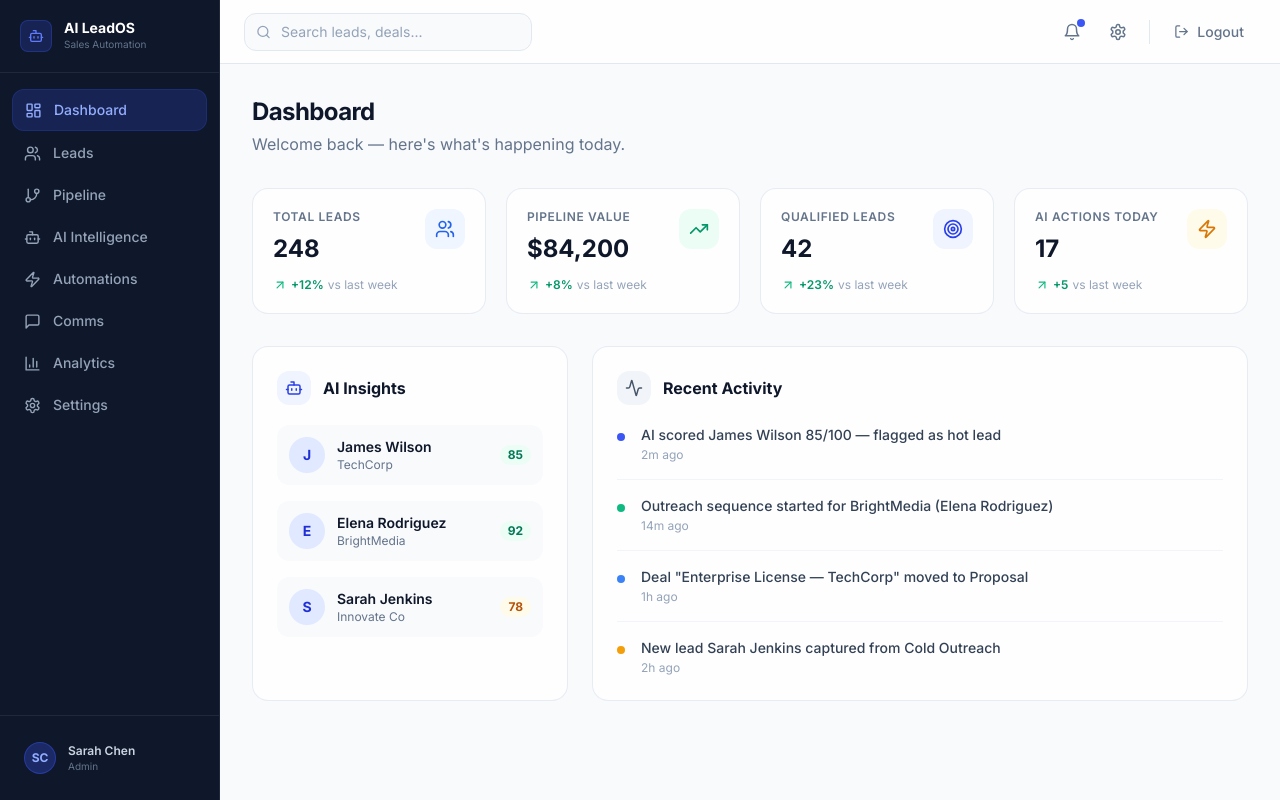
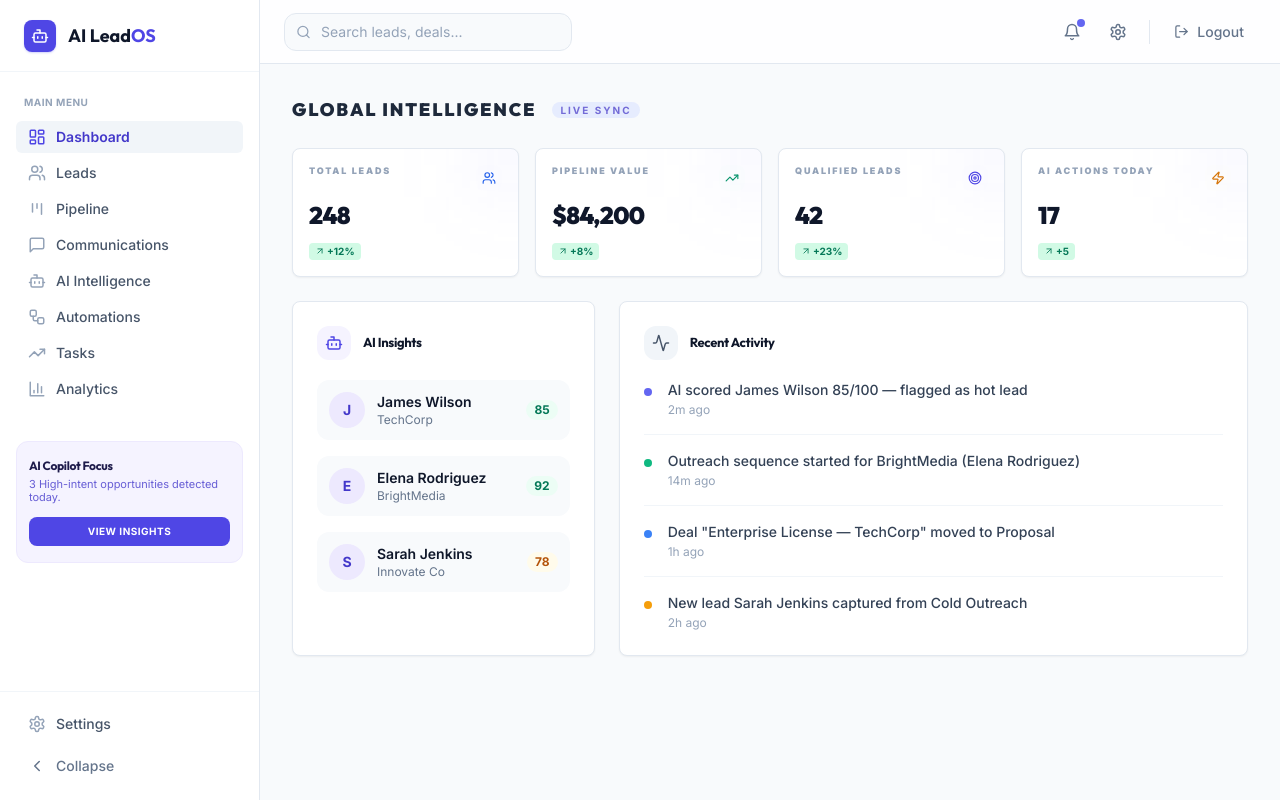
Before and after one commit to Arpan-yadav/Ai_leadOS, a Next.js app in the folder frontend/: page /dashboard in a window 1280 px wide. Built offline with nearby package versions, Linux system fonts and the light colour scheme.

Commit message:
feat: sprint 2.5 - port prototype high-fidelity styling to Next.js

```diff
--- a/frontend/app/dashboard/page.tsx
+++ b/frontend/app/dashboard/page.tsx
@@ -23,32 +23,32 @@ const recentActivities = [
 
 export default function DashboardPage() {
   return (
-    <div className="space-y-8 animate-fade-in">
+    <div className="space-y-6 pb-12 animate-fade-in">
       {/* Header */}
-      <div>
-        <h1 className="text-2xl font-bold text-slate-900 tracking-tight">Dashboard</h1>
-        <p className="text-slate-500 mt-1">Welcome back — here's what's happening today.</p>
-      </div>
+      <header className="flex items-center justify-between">
+        <div className="flex items-center gap-4">
+          <h1 className="text-lg font-black text-slate-800 uppercase tracking-widest">Global Intelligence</h1>
+          <span className="text-[10px] bg-indigo-100 text-indigo-700 font-bold px-2 py-0.5 rounded-full uppercase tracking-[0.2em] animate-pulse">Live Sync</span>
+        </div>
+      </header>
 
       {/* Stats Grid */}
-      <div className="grid grid-cols-1 sm:grid-cols-2 lg:grid-cols-4 gap-5">
+      <div className="grid grid-cols-1 md:grid-cols-2 lg:grid-cols-4 gap-4">
         {stats.map((stat) => (
-          <div key={stat.label} className="glass-card p-5 hover:shadow-md transition-shadow">
+          <div key={stat.label} className="glass-card p-4 group hover:border-brand-300 transition-all duration-300 relative overflow-hidden">
+            <div className="absolute top-0 right-0 w-24 h-24 bg-brand-500/5 blur-[40px] -translate-y-12 translate-x-12" />
             <div className="flex items-start justify-between">
-              <div>
-                <p className="text-xs font-semibold text-slate-500 uppercase tracking-wider">
-                  {stat.label}
-                </p>
-                <p className="text-2xl font-bold text-slate-900 mt-2">{stat.value}</p>
-              </div>
-              <div className={`p-2.5 rounded-xl ${stat.color}`}>
-                <stat.icon size={20} />
+              <p className="text-[9px] font-black text-slate-400 uppercase tracking-[0.2em]">{stat.label}</p>
+              <div className={`p-1.5 rounded-lg ${stat.color} bg-opacity-10`}>
+                <stat.icon size={14} className="text-current" />
               </div>
             </div>
-            <div className="flex items-center gap-1 mt-3">
-              <ArrowUpRight size={14} className="text-emerald-500" />
-              <span className="text-xs font-semibold text-emerald-600">{stat.change}</span>
-              <span className="text-xs text-slate-400">vs last week</span>
+            <p className="font-display text-2xl font-black mt-2 text-slate-900 tracking-tight">{stat.value}</p>
+            <div className="flex items-center gap-1.5 mt-3">
+              <div className={`flex items-center gap-0.5 text-[10px] font-bold px-1.5 py-0.5 rounded ${stat.change.startsWith('+') ? 'text-emerald-700 bg-emerald-100' : 'text-indigo-700 bg-indigo-100'}`}>
+                {stat.change.startsWith('+') ? <ArrowUpRight size={10} /> : <TrendingUp size={10} />}
+                {stat.change}
+              </div>
             </div>
           </div>
         ))}
--- a/frontend/app/globals.css
+++ b/frontend/app/globals.css
@@ -1,4 +1,3 @@
-@import url('https://fonts.googleapis.com/css2?family=Inter:wght@300;400;500;600;700;800&display=swap');
 @tailwind base;
 @tailwind components;
 @tailwind utilities;
@@ -10,29 +9,42 @@
   }
   * { box-sizing: border-box; }
   body {
-    @apply bg-slate-50 text-slate-900 font-sans antialiased;
+    @apply bg-slate-50 text-slate-900 font-sans antialiased text-[13px] leading-tight;
+  }
+  h1, h2, h3, h4, h5, h6 {
+    @apply font-display tracking-tight;
   }
 }
 
 @layer components {
   .glass-card {
-    @apply bg-white/80 backdrop-blur-sm border border-slate-200/80 rounded-2xl;
+    @apply bg-white border border-slate-200 shadow-sm rounded-lg;
   }
+
+  .sidebar-link {
+    @apply flex items-center gap-2.5 px-3 py-1.5 rounded-md transition-all duration-150 text-slate-600 hover:text-brand-700 hover:bg-slate-50 text-sm font-medium;
+  }
+
+  .sidebar-link.active {
+    @apply text-brand-700 bg-slate-100 font-semibold;
+  }
+
   .btn-primary {
-    @apply bg-brand-500 hover:bg-brand-600 text-white font-semibold
-           px-4 py-2.5 rounded-xl transition-all duration-200
-           shadow-lg shadow-brand-500/20 hover:shadow-brand-500/30
-           active:scale-[0.98] disabled:opacity-50 disabled:cursor-not-allowed;
+    @apply inline-flex items-center justify-center px-3.5 py-1.5 bg-brand-600 text-white text-xs font-bold rounded shadow-sm hover:bg-brand-700 transition-colors uppercase tracking-wider active:scale-[0.98];
   }
+
   .btn-secondary {
-    @apply bg-white hover:bg-slate-50 text-slate-700 font-semibold
-           px-4 py-2.5 rounded-xl border border-slate-200
-           transition-all duration-200 active:scale-[0.98];
+    @apply inline-flex items-center justify-center px-3.5 py-1.5 bg-white border border-slate-200 text-slate-700 text-xs font-bold rounded shadow-sm hover:bg-slate-50 transition-colors uppercase tracking-wider active:scale-[0.98];
   }
+
+  .badge {
+    @apply px-2 py-0.5 rounded text-[10px] font-bold uppercase tracking-wider;
+  }
+
   .input-field {
-    @apply w-full bg-slate-50 border border-slate-200 rounded-xl
-           px-4 py-3 text-slate-900 placeholder:text-slate-400
+    @apply w-full bg-slate-50 border border-slate-200 rounded-lg
+           px-4 py-2.5 text-slate-900 placeholder:text-slate-400
            focus:outline-none focus:ring-2 focus:ring-brand-500/20
-           focus:border-brand-400 transition-all duration-200;
+           focus:border-brand-400 transition-all duration-200 text-sm;
   }
 }
--- a/frontend/app/layout.tsx
+++ b/frontend/app/layout.tsx
@@ -1,8 +1,10 @@
 import type { Metadata } from 'next';
-import { Inter } from 'next/font/google';
+import { Inter, Outfit, JetBrains_Mono } from 'next/font/google';
 import './globals.css';
 
 const inter = Inter({ subsets: ['latin'], variable: '--font-inter' });
+const outfit = Outfit({ subsets: ['latin'], variable: '--font-outfit' });
+const jetbrains = JetBrains_Mono({ subsets: ['latin'], variable: '--font-jetbrains' });
 
 export const metadata: Metadata = {
   title: 'AI LeadOS — Intelligent Sales Automation',
@@ -17,7 +19,7 @@ export default function RootLayout({
   children: React.ReactNode;
 }) {
   return (
-    <html lang="en" className={inter.variable}>
+    <html lang="en" className={`${inter.variable} ${outfit.variable} ${jetbrains.variable}`}>
       <body>{children}</body>
     </html>
   );
--- a/frontend/app/leads/page.tsx
+++ b/frontend/app/leads/page.tsx
@@ -27,59 +27,59 @@ const LeadsPage = () => {
   }
 
   return (
-    <div style={{ padding: "24px" }}>
-
-      <div style={{ display: "flex", justifyContent: "space-between", marginBottom: "16px" }}>
-        <h1 style={{ fontSize: "24px", fontWeight: "bold" }}>Leads</h1>
+    <div className="space-y-6 pb-12 animate-fade-in">
+      <header className="flex items-center justify-between">
+        <div className="flex items-center gap-4">
+          <h1 className="text-lg font-black text-slate-800 uppercase tracking-widest">Lead Universe</h1>
+          <span className="text-[10px] bg-slate-100 text-slate-500 font-bold px-2 py-0.5 rounded-full uppercase tracking-[0.2em]">Multi-channel leads</span>
+        </div>
         <button
           onClick={() => setShowModal(true)}
-          style={{
-            padding: "8px 16px",
-            backgroundColor: "#2563eb",
-            color: "white",
-            border: "none",
-            borderRadius: "8px",
-            cursor: "pointer",
-            fontWeight: "500"
-          }}
+          className="btn-primary"
         >
           + Add Lead
         </button>
-      </div>
+      </header>
 
       <SearchBar onSearch={setSearch} />
 
-      <table style={{ width: "100%", borderCollapse: "collapse" }}>
+      <div className="glass-card overflow-hidden">
+        <table className="w-full text-left border-collapse">
           <thead>
-          <tr style={{ backgroundColor: "#f3f4f6" }}>
-            <th style={{ padding: "12px", textAlign: "left" }}>Name</th>
-            <th style={{ padding: "12px", textAlign: "left" }}>Company</th>
-            <th style={{ padding: "12px", textAlign: "left" }}>Email</th>
-            <th style={{ padding: "12px", textAlign: "left" }}>Status</th>
-            <th style={{ padding: "12px", textAlign: "left" }}>Score</th>
-            <th style={{ padding: "12px", textAlign: "left" }}>Source</th>
+            <tr className="border-b border-slate-100 bg-slate-50">
+              <th className="px-4 py-3 text-[10px] font-black text-slate-400 uppercase tracking-widest">Name</th>
+              <th className="px-4 py-3 text-[10px] font-black text-slate-400 uppercase tracking-widest">Company</th>
+              <th className="px-4 py-3 text-[10px] font-black text-slate-400 uppercase tracking-widest">Email</th>
+              <th className="px-4 py-3 text-[10px] font-black text-slate-400 uppercase tracking-widest">Status</th>
+              <th className="px-4 py-3 text-[10px] font-black text-slate-400 uppercase tracking-widest">AI Pulse</th>
+              <th className="px-4 py-3 text-[10px] font-black text-slate-400 uppercase tracking-widest">Source</th>
             </tr>
           </thead>
-        <tbody>
+          <tbody className="divide-y divide-slate-100">
             {filteredLeads.map((lead) => (
               <tr
                 key={lead.id}
                 onClick={() => setSelectedLead(lead)}
-              style={{
-                borderBottom: "1px solid #e5e7eb",
-                cursor: "pointer"
-              }}
+                className="hover:bg-slate-50 transition-colors cursor-pointer group"
               >
-              <td style={{ padding: "12px" }}>{lead.name}</td>
-              <td style={{ padding: "12px" }}>{lead.company}</td>
-              <td style={{ padding: "12px" }}>{lead.email}</td>
-              <td style={{ padding: "12px" }}><StatusBadge status={lead.status} /></td>
-              <td style={{ padding: "12px" }}><ScoreBadge score={lead.score} /></td>
-              <td style={{ padding: "12px" }}>{lead.source}</td>
+                <td className="px-4 py-4">
+                  <div className="flex items-center gap-3">
+                    <div className="w-8 h-8 rounded bg-brand-100 text-brand-700 flex items-center justify-center font-bold font-display">
+                      {lead.name.charAt(0)}
+                    </div>
+                    <span className="font-bold text-slate-800">{lead.name}</span>
+                  </div>
+                </td>
+                <td className="px-4 py-4 text-slate-600 font-medium">{lead.company}</td>
+                <td className="px-4 py-4 text-slate-500">{lead.email}</td>
+                <td className="px-4 py-4"><StatusBadge status={lead.status} /></td>
+                <td className="px-4 py-4"><ScoreBadge score={lead.score} /></td>
+                <td className="px-4 py-4 text-xs font-bold text-slate-400 uppercase tracking-wider">{lead.source}</td>
               </tr>
             ))}
           </tbody>
         </table>
+      </div>
 
       {showModal && (
         <AddLeadModal
@@ -94,7 +94,6 @@ const LeadsPage = () => {
           onClose={() => setSelectedLead(null)}
         />
       )}
-
     </div>
   )
 }
--- a/frontend/components/layout/Sidebar.tsx
+++ b/frontend/components/layout/Sidebar.tsx
@@ -1,81 +1,114 @@
-/**
- * @file components/layout/Sidebar.tsx
- * @description App Sidebar Navigation
- * Sprint 1 — Frontend Team Deliverable
- */
-
 'use client';
 
+import React, { useState } from 'react';
 import Link from 'next/link';
 import { usePathname } from 'next/navigation';
 import {
-  LayoutDashboard, Users, GitBranch, Bot, Zap,
-  MessageSquare, BarChart3, Settings, Bot as BotIcon,
+  LayoutDashboard,
+  Users,
+  Kanban,
+  Bot,
+  Workflow,
+  Settings,
+  ChevronLeft,
+  ChevronRight,
+  TrendingUp,
+  MessageSquare,
+  BarChart3,
+  Bot as BotIcon
 } from 'lucide-react';
 import { clsx } from 'clsx';
+import { motion } from 'framer-motion';
 
 const navItems = [
-  { href: '/dashboard', icon: LayoutDashboard, label: 'Dashboard' },
-  { href: '/leads', icon: Users, label: 'Leads' },
-  { href: '/dashboard/pipeline', icon: GitBranch, label: 'Pipeline' },
-  { href: '/dashboard/ai-intelligence', icon: Bot, label: 'AI Intelligence' },
-  { href: '/dashboard/automations', icon: Zap, label: 'Automations' },
-  { href: '/dashboard/communications', icon: MessageSquare, label: 'Comms' },
-  { href: '/dashboard/analytics', icon: BarChart3, label: 'Analytics' },
-  { href: '/dashboard/settings', icon: Settings, label: 'Settings' },
+  { icon: LayoutDashboard, label: 'Dashboard', path: '/dashboard' },
+  { icon: Users, label: 'Leads', path: '/leads' },
+  { icon: Kanban, label: 'Pipeline', path: '/dashboard/pipeline' },
+  { icon: MessageSquare, label: 'Communications', path: '/dashboard/communications' },
+  { icon: Bot, label: 'AI Intelligence', path: '/dashboard/ai-intelligence' },
+  { icon: Workflow, label: 'Automations', path: '/dashboard/automations' },
+  { icon: TrendingUp, label: 'Tasks', path: '/dashboard/tasks' },
+  { icon: BarChart3, label: 'Analytics', path: '/dashboard/analytics' },
 ];
 
 export default function Sidebar() {
+  const [collapsed, setCollapsed] = useState(false);
   const pathname = usePathname();
 
   return (
-    <aside className="w-[220px] h-screen flex flex-col bg-slate-900 border-r border-slate-800 shrink-0">
-      {/* Logo */}
-      <div className="flex items-center gap-3 px-5 py-5 border-b border-slate-800">
-        <div className="w-8 h-8 rounded-lg bg-brand-500/20 border border-brand-500/30 flex items-center justify-center">
-          <BotIcon size={16} className="text-brand-400" />
+    <motion.div
+      initial={false}
+      animate={{ width: collapsed ? 80 : 260 }}
+      className="h-screen bg-white border-r border-slate-200 flex flex-col shrink-0 relative transition-all duration-300"
+    >
+      <div className="flex items-center gap-3 px-6 h-[72px] border-b border-slate-100">
+        <div className="w-8 h-8 rounded-lg bg-brand-600 flex items-center justify-center shrink-0 shadow-sm shadow-brand-500/30">
+          <BotIcon size={18} className="text-white" />
         </div>
-        <div>
-          <p className="text-sm font-bold text-white leading-none">AI LeadOS</p>
-          <p className="text-[10px] text-slate-500 mt-0.5">Sales Automation</p>
-        </div>
+        {!collapsed && (
+          <motion.div initial={{ opacity: 0 }} animate={{ opacity: 1 }} className="overflow-hidden whitespace-nowrap">
+            <span className="font-display font-bold text-lg text-slate-900">AI Lead</span>
+            <span className="font-display font-bold text-lg text-brand-600">OS</span>
+          </motion.div>
+        )}
       </div>
 
-      {/* Nav */}
-      <nav className="flex-1 px-3 py-4 space-y-0.5 overflow-y-auto">
+      <div className="flex-1 overflow-y-auto py-6 px-4 flex flex-col gap-1">
+        {!collapsed && <div className="px-2 mb-2 text-[10px] font-bold text-slate-400 uppercase tracking-wider">Main Menu</div>}
+
         {navItems.map((item) => {
-          const active = pathname === item.href || pathname.startsWith(item.href + '/');
+          const isActive = pathname === item.path || pathname.startsWith(item.path + '/');
           return (
             <Link
-              key={item.href}
-              href={item.href}
-              id={`nav-${item.label.toLowerCase().replace(/\s+/g, '-')}`}
+              key={item.label}
+              href={item.path}
               className={clsx(
-                'flex items-center gap-3 px-3 py-2.5 rounded-xl text-sm font-medium transition-all duration-150',
-                active
-                  ? 'bg-brand-500/20 text-brand-300 border border-brand-500/20'
-                  : 'text-slate-400 hover:text-slate-200 hover:bg-slate-800',
+                "sidebar-link group",
+                isActive && "active",
+                collapsed && "justify-center px-0"
               )}
+              title={collapsed ? item.label : undefined}
             >
-              <item.icon size={17} />
-              <span>{item.label}</span>
+              <item.icon size={18} className={clsx(isActive ? "text-brand-600" : "text-slate-400 group-hover:text-brand-600", "shrink-0 transition-colors duration-200")} />
+              {!collapsed && (
+                <span className="truncate">{item.label}</span>
+              )}
             </Link>
           );
         })}
-      </nav>
 
-      {/* User */}
-      <div className="px-3 py-4 border-t border-slate-800">
-        <div className="flex items-center gap-3 px-3 py-2.5 rounded-xl hover:bg-slate-800 transition-colors cursor-pointer">
-          <div className="w-8 h-8 rounded-full bg-brand-500/30 border border-brand-500/40 flex items-center justify-center text-brand-300 text-xs font-bold shrink-0">
-            SC
+        {!collapsed && (
+          <div className="mt-8 mb-4 px-3 py-4 rounded-xl bg-brand-50 border border-brand-100">
+            <h4 className="text-xs font-bold text-brand-900 mb-1">AI Copilot Focus</h4>
+            <p className="text-[11px] text-brand-700/80 mb-3 leading-tight">3 High-intent opportunities detected today.</p>
+            <button className="w-full bg-brand-600 hover:bg-brand-700 text-white text-[10px] font-bold uppercase tracking-wider py-2 rounded-lg transition-colors">
+              View Insights
+            </button>
           </div>
-          <div className="flex-1 min-w-0">
-            <p className="text-xs font-semibold text-slate-300 truncate">Sarah Chen</p>
-            <p className="text-[10px] text-slate-500 truncate">Admin</p>
-          </div>
-        </div>
+        )}
       </div>
-    </aside>
+
+      <div className="p-4 border-t border-slate-100 flex flex-col gap-2">
+        <Link
+          href="/dashboard/settings"
+          className={clsx(
+            "sidebar-link group",
+            pathname === '/dashboard/settings' && "active",
+            collapsed && "justify-center px-0"
+          )}
+          title={collapsed ? "Settings" : undefined}
+        >
+          <Settings size={18} className="text-slate-400 group-hover:text-slate-600 shrink-0 transition-colors duration-200" />
+          {!collapsed && <span>Settings</span>}
+        </Link>
+
+        <button
+          onClick={() => setCollapsed(!collapsed)}
+          className="flex items-center gap-2.5 px-3 py-2 rounded-md text-slate-500 hover:text-slate-800 hover:bg-slate-100 transition-colors w-full"
+        >
+          {collapsed ? <ChevronRight size={18} className="mx-auto" /> : <><ChevronLeft size={18} /> <span className="text-sm font-medium">Collapse</span></>}
+        </button>
+      </div>
+    </motion.div>
   );
 }
--- a/frontend/components/ui/ScoreBadge.tsx
+++ b/frontend/components/ui/ScoreBadge.tsx
@@ -1,30 +1,24 @@
 import React from 'react'
 
 const ScoreBadge = ({ score }: { score: number }) => {
-
-  const getStyle = (score: number): React.CSSProperties => {
-    const base: React.CSSProperties = {
-      padding: "3px 10px",
-      borderRadius: "20px",
-      fontSize: "11px",
-      fontWeight: "600",
-      display: "inline-block",
-      border: "1px solid"
-    }
-
-    if (score >= 70) {
-      return { ...base, backgroundColor: "#bbf7d0", color: "#166534", borderColor: "#6ee7b7" }
-    } else if (score >= 40) {
-      return { ...base, backgroundColor: "#fef08a", color: "#854d0e", borderColor: "#fcd34d" }
-    } else {
-      return { ...base, backgroundColor: "#fecaca", color: "#991b1b", borderColor: "#fca5a5" }
-    }
+  const getStyle = (score: number) => {
+    if (score >= 80) return 'bg-emerald-100 text-emerald-700 border-emerald-200'
+    if (score >= 50) return 'bg-amber-100 text-amber-700 border-amber-200'
+    return 'bg-red-100 text-red-700 border-red-200'
   }
 
   return (
-    <span style={getStyle(score)}>
-      {score}
-    </span>
+    <div className="flex items-center gap-2">
+      <div className="w-16 h-1.5 bg-slate-100 rounded-full overflow-hidden">
+        <div
+          className={`h-full ${score >= 80 ? 'bg-emerald-500' : score >= 50 ? 'bg-amber-500' : 'bg-red-500'}`}
+          style={{ width: `${score}%` }}
+        />
+      </div>
+      <span className={`px-2 py-0.5 rounded-full text-[10px] font-black font-mono border ${getStyle(score)}`}>
+        #{score}
+      </span>
+    </div>
   )
 }
 
--- a/frontend/tailwind.config.ts
+++ b/frontend/tailwind.config.ts
@@ -8,20 +8,22 @@ const config: Config = {
   theme: {
     extend: {
       fontFamily: {
-        sans: ['Inter', 'system-ui', 'sans-serif'],
+        sans: ['var(--font-inter)', 'ui-sans-serif', 'system-ui', 'sans-serif'],
+        display: ['var(--font-outfit)', 'sans-serif'],
+        mono: ['var(--font-jetbrains)', 'ui-monospace', 'SFMono-Regular', 'monospace'],
       },
       colors: {
         brand: {
-          50:  '#f0f4ff',
-          100: '#e0e9ff',
-          200: '#c0d1ff',
-          300: '#93adff',
-          400: '#607bff',
-          500: '#3b56f5',
-          600: '#2a3fe8',
-          700: '#2130d4',
-          800: '#2028aa',
-          900: '#1e2786',
+          50:  '#f5f3ff',
+          100: '#ede9fe',
+          200: '#ddd6fe',
+          300: '#a78bfa',
+          400: '#8b5cf6',
+          500: '#6366f1',
+          600: '#4f46e5',
+          700: '#4338ca',
+          800: '#3730a3',
+          900: '#1e1b4b',
         },
       },
       animation: {
@@ -42,5 +44,4 @@ const config: Config = {
   },
   plugins: [],
 };
-
 export default config;
```
Also changed, not shown: frontend/components/ui/StatusBadge.tsx (+7 -15 lines), 1 other file (tests, documents, lock files or other folders). Lines whose indentation alone changed are shown as unchanged.
